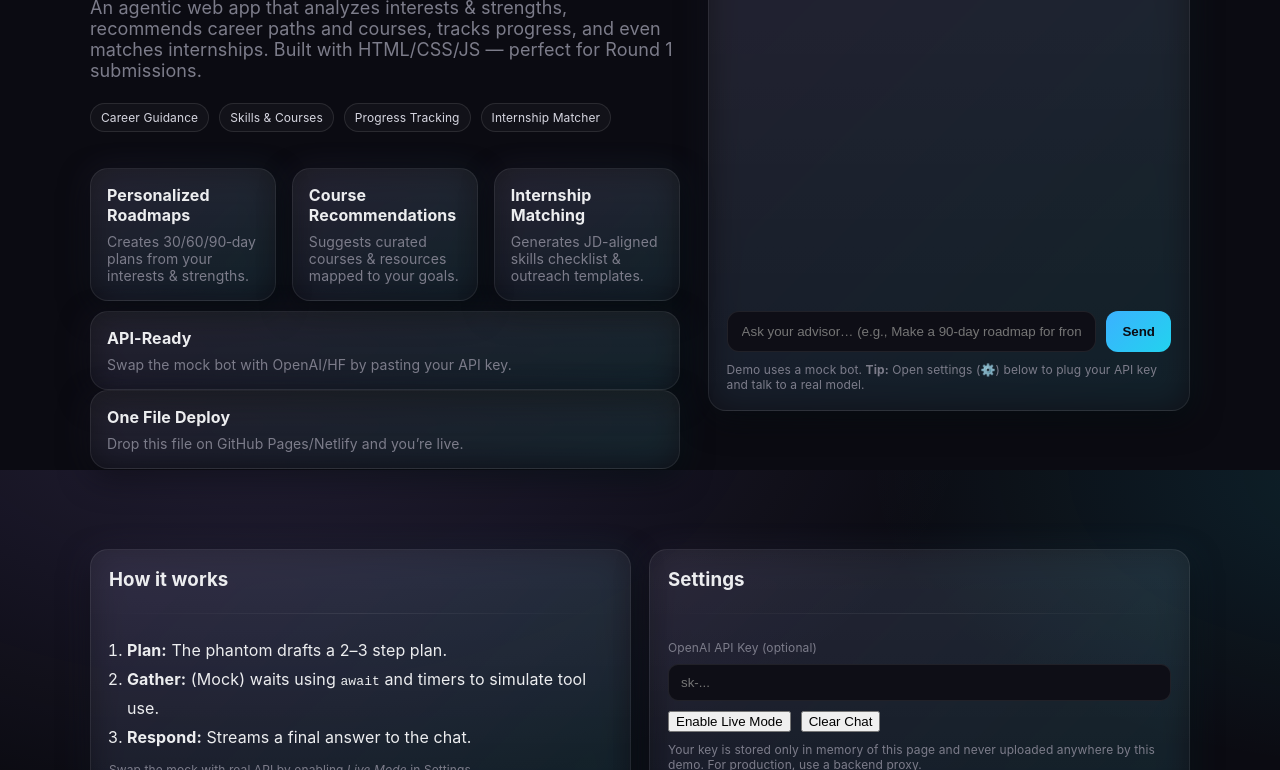
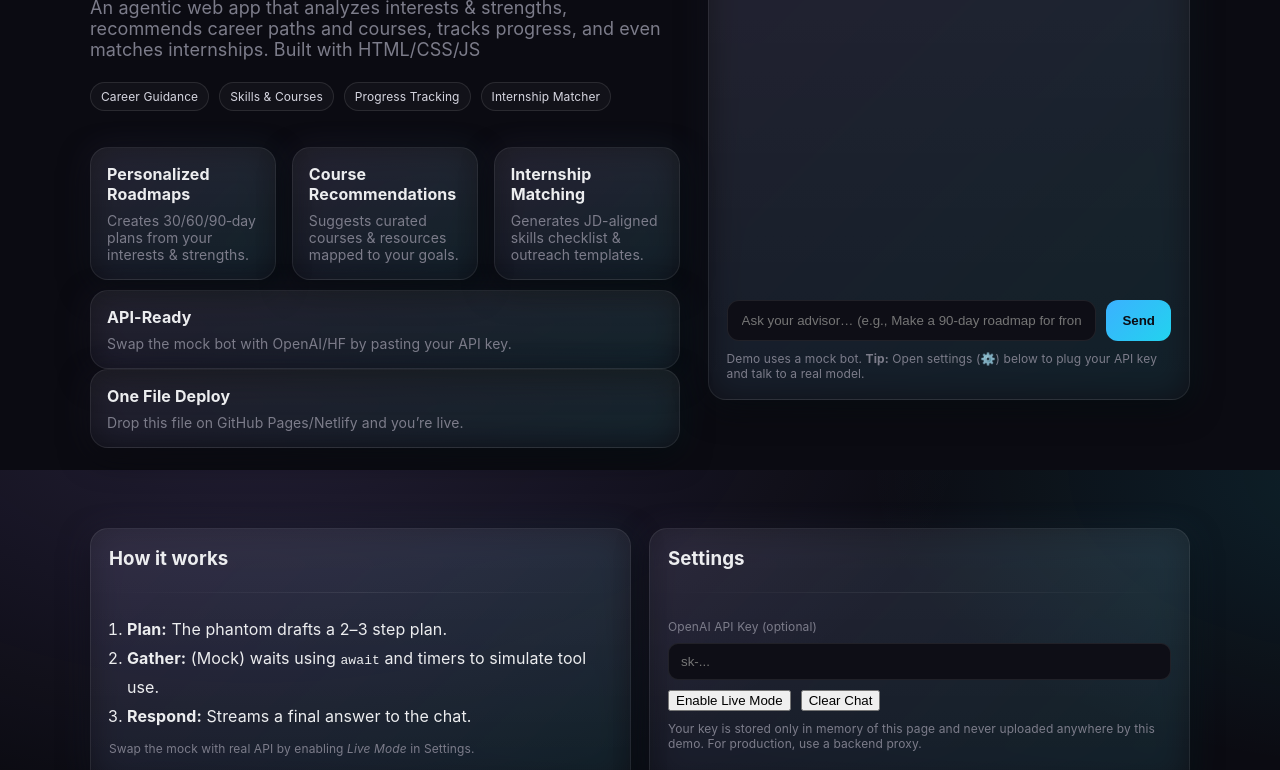
Before and after one commit to Aryan-rtp/Code-Sena, a plain HTML site: page Index.html in a window 1280 px wide. Shown: the part 330-1100 px from the top of the page. Drawn offline with Linux system fonts and the light colour scheme.

Commit message:
Update Index.html

```diff
--- a/Index.html
+++ b/Index.html
@@ -33,7 +33,7 @@
       <div>
         <h1 class="title">Your <span class="grad">AI Career & Skill Development Advisor</span>.</h1>
         <p class="subtitle">An agentic web app that analyzes interests & strengths, recommends career paths and courses,
-          tracks progress, and even matches internships. Built with HTML/CSS/JS — perfect for Round 1 submissions.</p>
+          tracks progress, and even matches internships. Built with HTML/CSS/JS</p>
         <div class="badges">
           <span class="badge">Career Guidance</span>
           <span class="badge">Skills & Courses</span>
```
